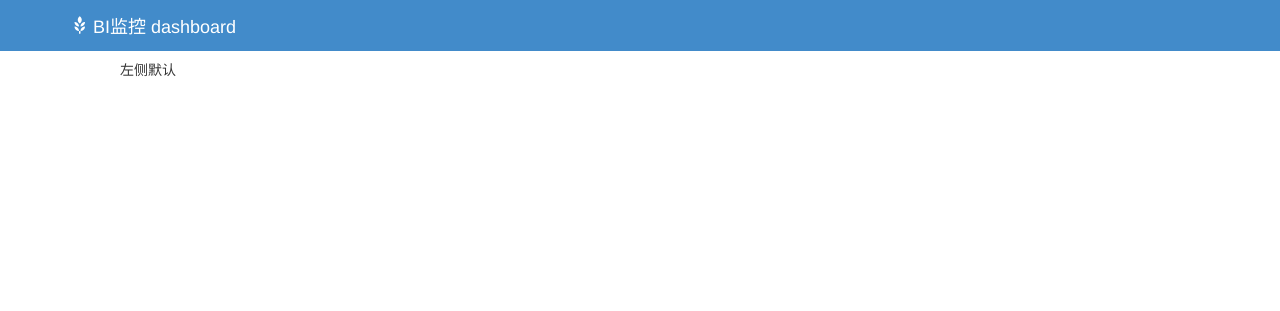
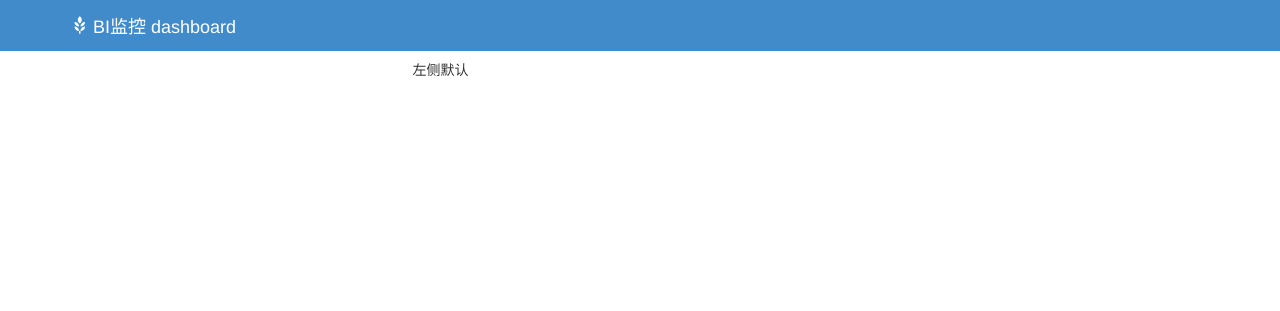
Before and after one commit to duyabobo/bi_monitor, a Django app: template bi_monitor_app/templates/base.html in a window 1280 px wide; the page is wider, and only the part inside the window is pictured. Shown: the top 311 px of that part. Run offline with Django 3.2, Linux system fonts and the light colour scheme; the template is opened without the code that fills it, so the values that code supplies are empty; parts of the project's set-up code (start-up, migrations or seed data) failed here and were passed over; some libraries are stand-ins or nearby versions.

Commit message:
修改一下页面布局

```diff
--- a/bi_monitor_app/static/css/base.css
+++ b/bi_monitor_app/static/css/base.css
@@ -55,9 +55,9 @@
 
 .bottomCol
 {
-    position: relative;
-    margin-left:0;
-    bottom:0;
+    position: absolute;
+    margin-left:24%;
+    bottom:-30px;
 }
 
 .nav li {
--- a/bi_monitor_app/static/js/base.js
+++ b/bi_monitor_app/static/js/base.js
@@ -86,7 +86,7 @@ $(document).on("click", "#box button", function () {
 // {# 返回的时候分页列表请求 #}
 $(document).on("click", "#back_to_list", function () {
     $.get(
-        '/list/?api_id=' + $('.list-group .active').attr('api_id') + '&page=' + $('.pagination .active').attr('page'),
+        '/list/?api_id=' + $('.list-group .active').attr('api_id') + '&page=' + $("#pageSelect .sel-page").text(),
         function(data, status) {
             $('#leftCol').html(data);
             $('.bottomCol').show()
--- a/bi_monitor_app/templates/base.html
+++ b/bi_monitor_app/templates/base.html
@@ -33,15 +33,15 @@
     </nav><!-- /.navbar -->
     <div class="container" style="position:absolute; top:60px; left:90px;">
       <div class="row row-offcanvas row-offcanvas-right">
-        <div class="col-xs-12 col-sm-9" id="leftCol">
-            <div class="container">左侧默认</div>
-        </div>
         <div class="col-xs-6 col-sm-3 sidebar-offcanvas" id="sidebar">
           <div class="list-group">
               {% block right_list %}
               {% endblock %}
             {# 右侧导航 #}
           </div>
+        </div>
+        <div class="col-xs-12 col-sm-9" id="leftCol">
+            <div class="container">左侧默认</div>
         </div>
       </div>
     <br/>
--- a/bi_monitor_app/templates/report_detail_2_dime.html
+++ b/bi_monitor_app/templates/report_detail_2_dime.html
@@ -3,9 +3,11 @@
 {% for title, head, body in table_datas %}
     <table class="table table-bordered">
     <div style="text-align: center">
+    <strong>
         {% for t in title %}
             {{ t }}<br/>
         {% endfor %}
+    </strong>
     </div>
         <thead>
         <tr>
--- a/bi_monitor_app/templates/report_list.html
+++ b/bi_monitor_app/templates/report_list.html
@@ -1,5 +1,5 @@
 {# 监控结果列表显示，需要注入的变量： api_id、detail_url_is_needed、title、head 和 body 列表所需要的数据 #}
-<div>{{ name }}</div>
+<div class="text-center" style="font-size:20px; font-weight: bold"> {{ name }} </div>
 <table class="table table-bordered">
 <thead>
 <tr>
```
Also changed, not shown: bi_monitor_app/migrations/0008_auto_20171124_1556.py (added), bi_monitor_app/views/utils/bi_cache_force_warning_message.py (line endings or trailing spaces).
